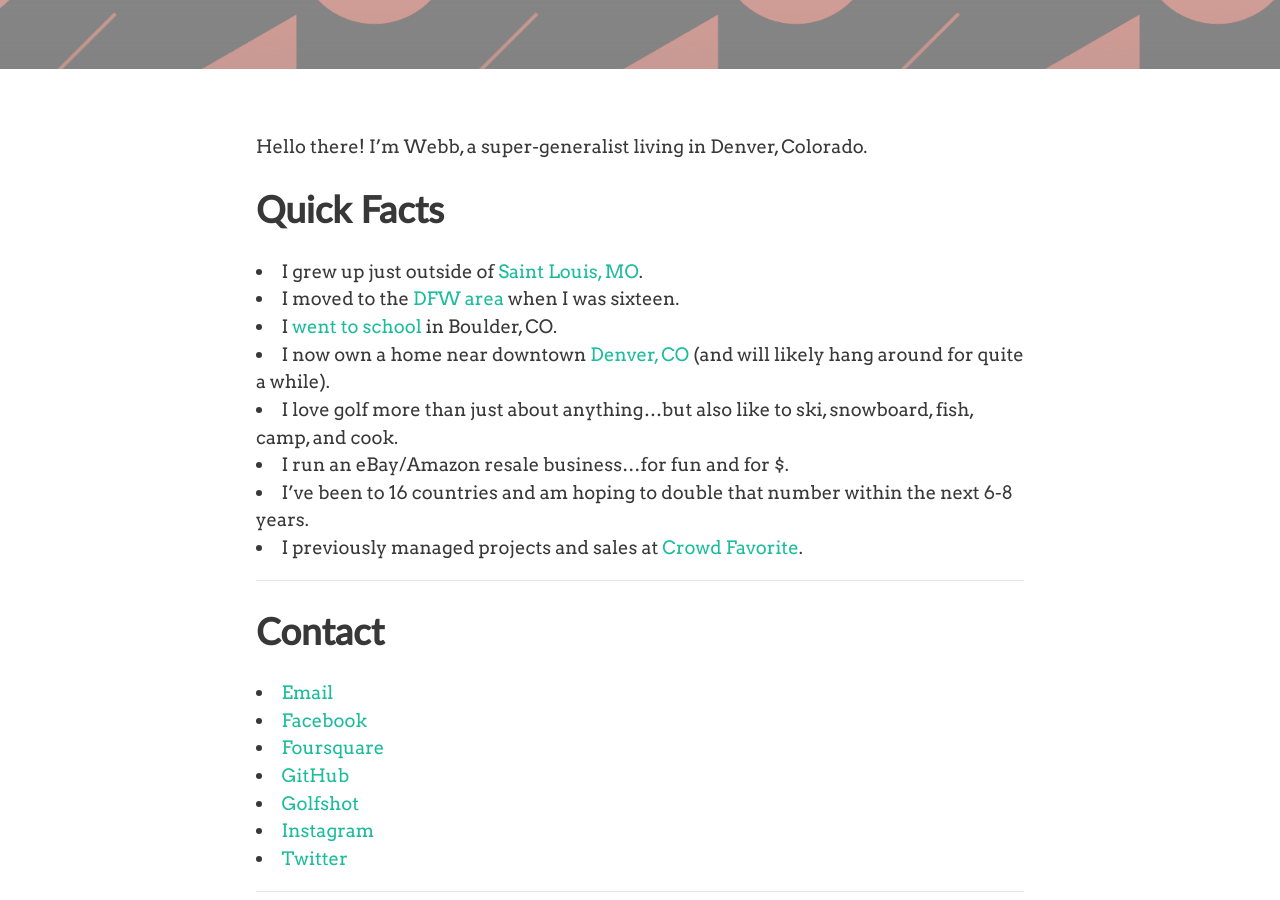
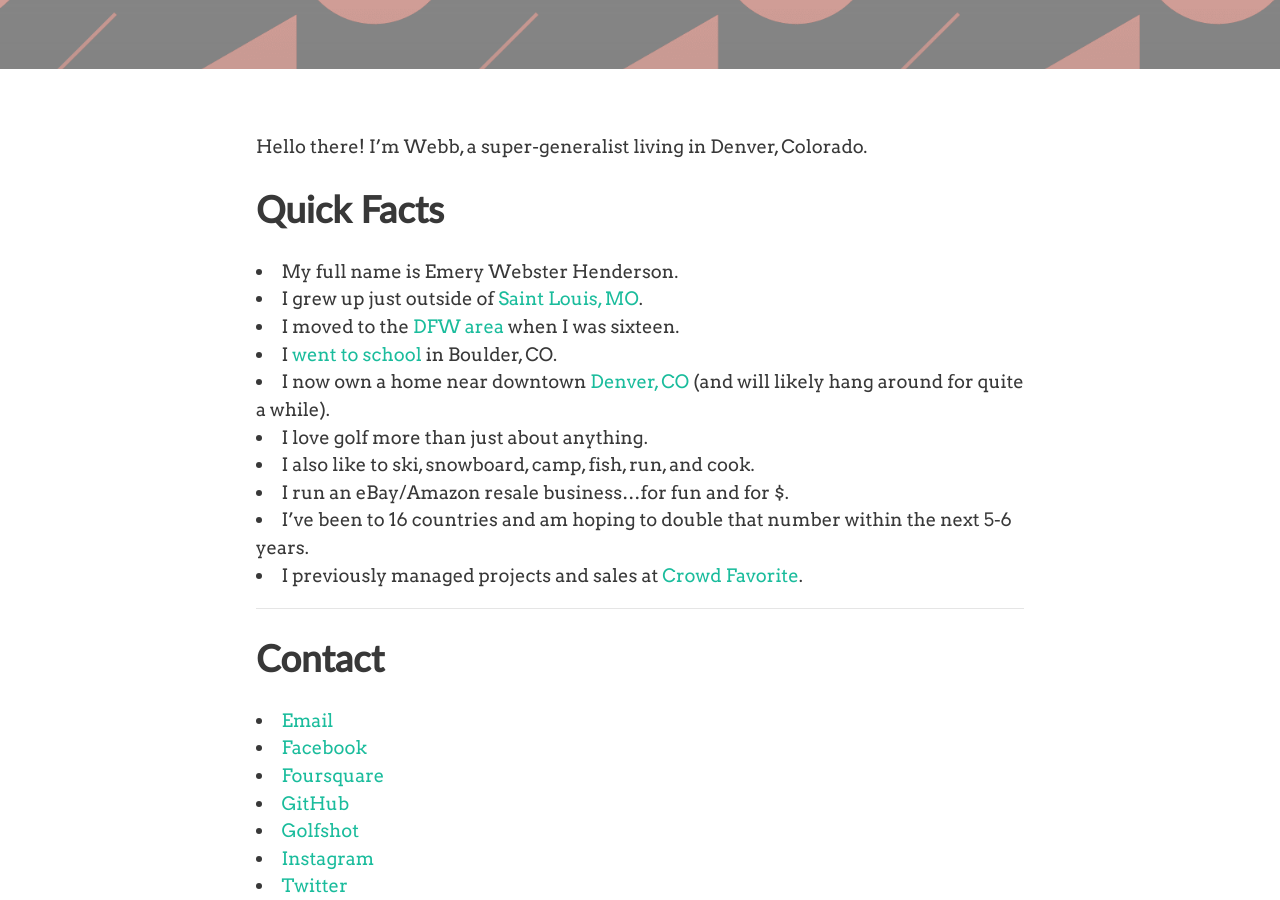
Before and after one commit to emerywebster/emerywebster.github.io, a Jekyll site: the page built from about.md, in a window 1280 px wide and 900 px high, scrolled down 307 px. Built offline with Jekyll 4.4.1, drawn with Linux system fonts in a browser that asks for light colours; nearby versions of some CDN libraries; Markdown is read by kramdown in place of the engine named in the settings.

Commit message:
formatting edits

```diff
--- a/about.md
+++ b/about.md
@@ -10,13 +10,15 @@ Hello there! I'm Webb, a super-generalist living in Denver, Colorado.
 
 ## Quick Facts
 
+- My full name is Emery Webster Henderson.
 - I grew up just outside of [Saint Louis, MO](http://stlouis.cardinals.mlb.com/).
 - I moved to the [DFW area](http://mavs.com) when I was sixteen.
 - I [went to school](http://leeds.colorado.edu) in Boulder, CO.
 - I now own a home near downtown [Denver, CO](http://denverbroncos.com) (and will likely hang around for quite a while).
-- I love golf more than just about anything...but also like to ski, snowboard, fish, camp, and cook.
+- I love golf more than just about anything.
+- I also like to ski, snowboard, camp, fish, run, and cook.
 - I run an eBay/Amazon resale business...for fun and for $.
-- I've been to 16 countries and am hoping to double that number within the next 6-8 years.
+- I've been to 16 countries and am hoping to double that number within the next 5-6 years.
 - I previously managed projects and sales at [Crowd Favorite](http://crowdfavorite.com).
 
 ---
@@ -35,12 +37,12 @@ Hello there! I'm Webb, a super-generalist living in Denver, Colorado.
 
 ## Projects
 
-**Active**
+#### Active
 
 - [IFLGolf](http://ifl.golf) : Online publication for a "daily dose of golf news, reviews, lessons, and shenanigans."
 - [Hartl's Rails Tutorial](http://ewh-rails-sample.herokuapp.com/) : Twitter-like app to learn more about web development (in-progress)
 
-**Inactive**
+#### Inactive
 
 - [wp.emerywebster.com](http://wp.emerywebster.com/) : Old WordPress version of this personal site.
 - [ebay.emerywebster.com](http://ebay.emerywebster.com/) : Old WordPress blog for (formerly) ebaylessonslearned.com.
```
